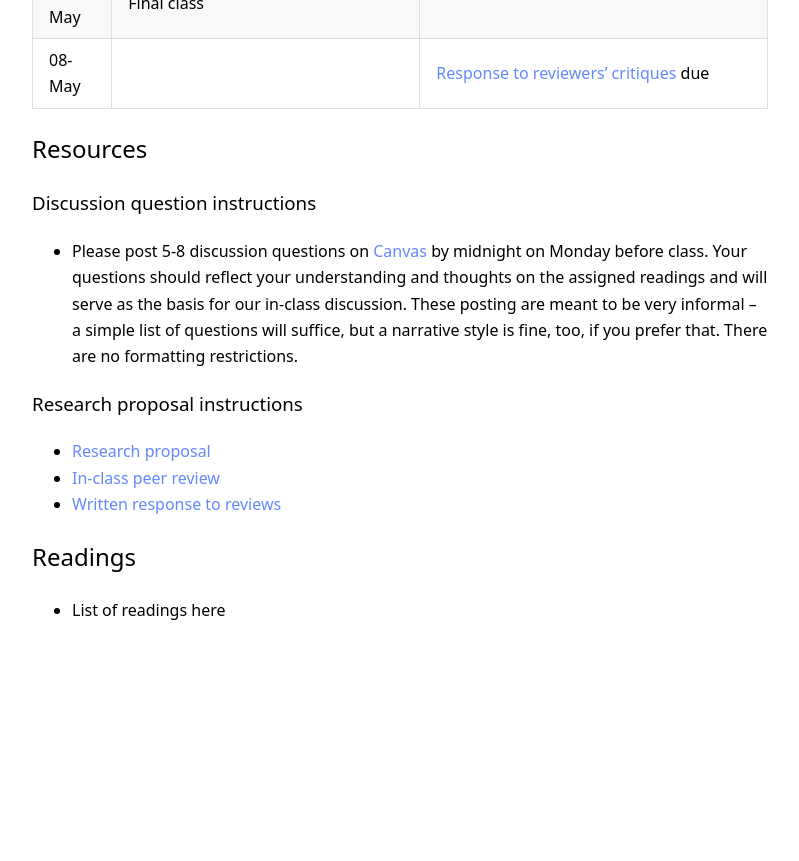
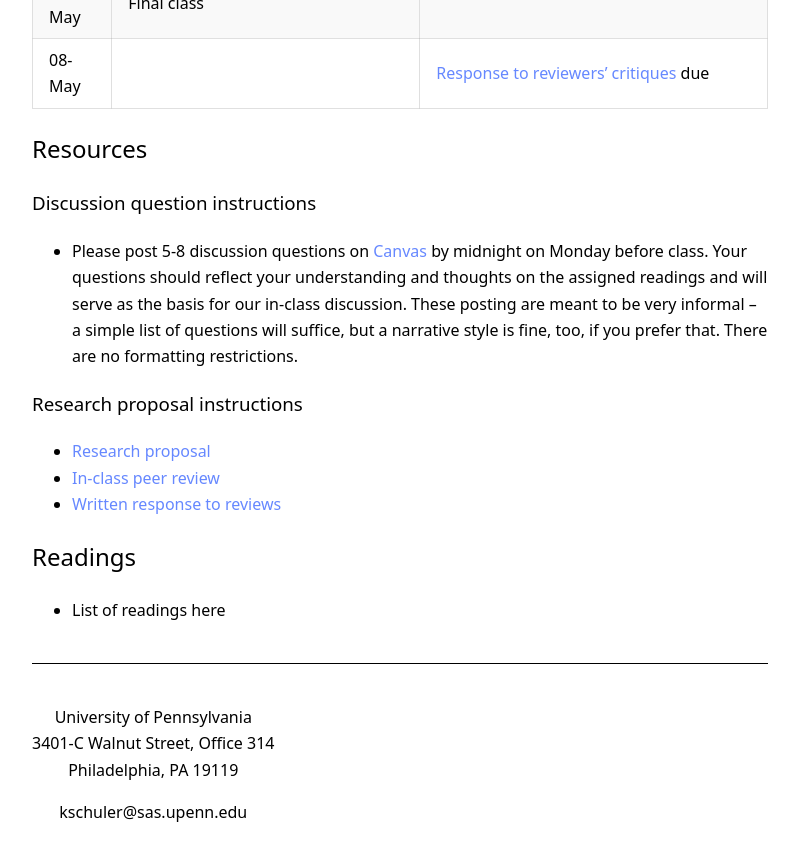
Before and after one commit to kschuler/ling001, a Jekyll site: the page built from index.md, in a window 1280 px wide and 900 px high, scrolled down 2707 px. Shown: the top 861 px of the window, without its empty margins (240-1039 px from the left). Built offline with Jekyll 4.4.1, drawn with Linux system fonts in a browser that asks for light colours; before the commit the page ends 3370 px from its top, so only the background shows below that.

Commit message:
Update default.html

```diff
--- a/_layouts/default.html
+++ b/_layouts/default.html
@@ -24,3 +24,16 @@
 </header>
 
 {{ content }}
+
+<footer>
+
+  <div align="center">
+   <p>University of Pennsylvania<br>3401-C Walnut Street, Office 314 <br>Philadelphia, PA 19119</p>
+   <p><a href="mailto:kschuler@sas.upenn.edu">kschuler@sas.upenn.edu</a></strong></p>
+  {% if site.icons %}<nav>{% for link in site.icons %}<a class="icon" href="{{ link[1] }}"><svg><use xlink:href="{{ "/assets/fontawesome/icons.svg" | relative_url }}#{{ link[0] }}"></use></svg></a>{% endfor %}</nav>{% endif %}
+
+  </div>
+
+
+
+</footer>
```
